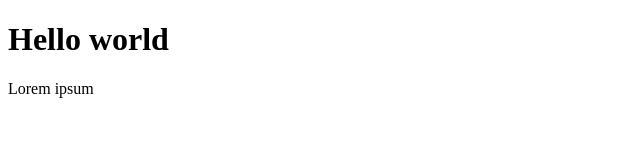
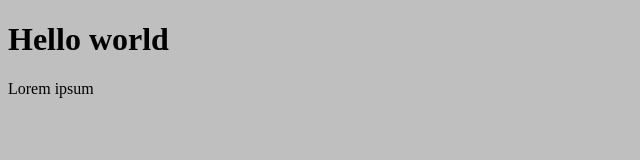
Before and after one commit to KlavierNavarro/git-course, a plain HTML site: page index.html in a window 1280 px wide. Shown: the whole page, without its empty margins (0-640 px from the left). Drawn offline with Linux system fonts and the light colour scheme.

Commit message:
Background color

```diff
--- /dev/null
+++ b/css/styles.css
@@ -0,0 +1,3 @@
+body {
+    background-color: #bfbfbf;
+}
--- a/index.html
+++ b/index.html
@@ -3,6 +3,7 @@
     <head>
         <meta charset="utf-8">
         <title>Project</title>
+        <link href="css/styles.css" rel="stylesheet" type = "text/css">
     </head>
     <body>
         <h1>Hello world</h1>
```
